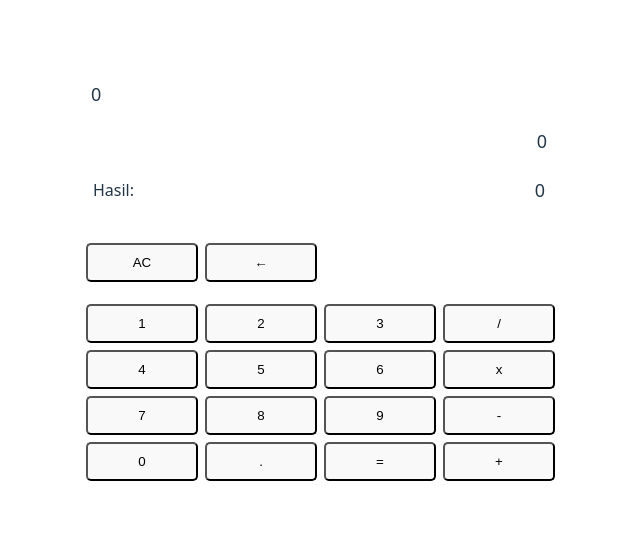
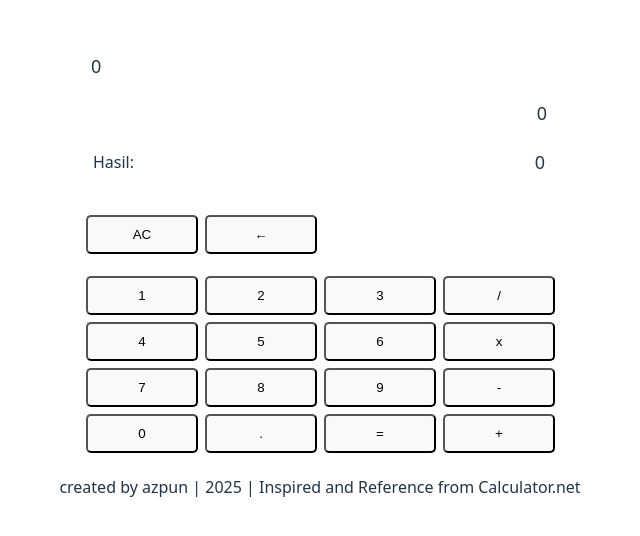
Before and after one commit to azpun/Calculator, a website built with Vite: page index.html in a window 1280 px wide. Shown: the part 122-658 px from the top of the page, without its empty margins (320-960 px from the left). Built offline with nearby package versions, Linux system fonts and the light colour scheme.

Commit message:
refactor: update footer structure and improve layout styling

```diff
--- a/index.html
+++ b/index.html
@@ -165,6 +165,11 @@
         </div>
       </div>
     </div>
+    <div>
+      <footer>
+        <p>created by azpun | 2025 | Inspired and Reference from Calculator.net</p>
+      </footer>
+    </div>
     <script type="module" src="/src/main.js"></script>
   </body>
 </html>
--- a/src/style.css
+++ b/src/style.css
@@ -16,6 +16,8 @@
 body {
   margin: 0;
   display: flex;
+  flex-direction: column;
+  justify-content: center;
   place-items: center;
   min-width: 320px;
   min-height: 100vh;
```
